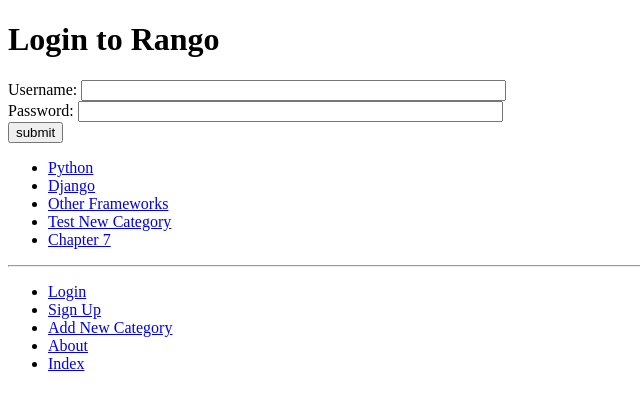
After one commit to 2266755J/tango_with_django_project, a Django app: page /rango/login/ in a window 1280 px wide. The commit adds this page. Shown: the top 410 px of the page, without its empty margins (0-640 px from the left). Run offline with Django 3.2, Linux system fonts and the light colour scheme; data comes from the database, SQL or seed files in the repository; both versions use the stored data as it was after the commit.

Commit message:
Chapter 9 done

```diff
--- a/rango/urls.py
+++ b/rango/urls.py
@@ -12,4 +12,7 @@
     url(r'^category/(?P<category_name_slug>[\w\-]+)/$',
         views.show_category, name='show_category'),
     url(r'^register/$', views.register, name='register'),
+    url(r'login/$', views.user_login, name='login'),
+    url(r'^restricted/', views.restricted, name='restricted'),
+    url(r'^logout/$', views.user_logout, name='logout'),
 ] + static(settings.MEDIA_URL, document_root=settings.MEDIA_ROOT)
--- a/rango/views.py
+++ b/rango/views.py
@@ -1,9 +1,12 @@
 from django.shortcuts import render
-from rango.models import Category
-from rango.models import Page
-from rango.forms import CategoryForm
-from rango.forms import PageForm
+from rango.models import Category, Page
+from rango.forms import CategoryForm, PageForm
 from rango.forms import UserForm, UserProfileForm
+from django.contrib.auth import authenticate, login
+from django.http import HttpResponseRedirect, HttpResponse
+from django.core.urlresolvers import reverse
+from django.contrib.auth.decorators import login_required
+from django.contrib.auth import logout
 
 
 from django.http import HttpResponse
@@ -83,10 +86,10 @@
 
             if 'picture' in request.FILES:
                 profile.picture = request.FILES['picture']
-            profle.save()
+            profile.save()
             registered = True
         else:
-            print(user.form.errors, profile_form.errors)
+            print(user_form.errors, profile_form.errors)
     else:
         user_form = UserForm()
         profile_form = UserProfileForm()
@@ -94,3 +97,30 @@
     return render(request, 'rango/register.html', {'user_form': user_form,
                                                    'profile_form': profile_form,
                                                    'registered': registered})
+
+def user_login(request):
+    if request.method == 'POST':
+        username = request.POST.get('username')
+        password = request.POST.get('password')
+        user = authenticate(username=username, password=password)
+
+        if user:
+            if user.is_active:
+                login(request, user)
+                return HttpResponseRedirect(reverse('index'))
+            else:
+                return HttpResponse("Your Rango account is disabled.")
+        else:
+            print("Invalid login details: {0}, {1}".format(username, password))
+            return HttpResponse("Invalid login details supplied.")
+    else:
+        return render(request, 'rango/login.html', {})
+
+@login_required
+def restricted(request):
+    return HttpResponse("Since you're logged in, you can see this text!")
+
+@login_required
+def user_logout(request):
+    logout(request)
+    return HttpResponseRedirect(reverse('index'))
--- a/tango_with_django_project/settings.py
+++ b/tango_with_django_project/settings.py
@@ -106,6 +106,8 @@
     },
 ]
 
+LOGIN_URL = 'rango/login/'
+
 
 
 MEDIA_ROOT = MEDIA_DIR
--- a/templates/rango/base.html
+++ b/templates/rango/base.html
@@ -27,10 +27,16 @@
         <hr />
         <div>
             <ul>
+            {% if user.is_authenticated %}
+                <li><a href="{% url 'restricted' %}">Restricted Page</a></li>
+                <li><a href="{% url 'logout' %}">Logout</a></li>
+            {% else %}
+                <li><a href="{% url 'login' %}">Login</a></li>
+                <li><a href="{% url 'register' %}">Sign Up</a></li>
+            {% endif %}
                 <li><a href="{% url 'add_category' %}">Add New Category</a></li>
                 <li><a href="{% url 'about' %}">About</a></li>
                 <li><a href="{% url 'index' %}">Index</a></li>
-                <li><a href="{% url 'register' %}">Sign Up</a></li>
             </ul>
     </body>
 </html>
--- a/templates/rango/index.html
+++ b/templates/rango/index.html
@@ -4,7 +4,11 @@
 
 {% block body_block %}
     <h1>Rango says...</h1>
-    <div>hey there partner! </div>
+    {% if user.is_authenticated %}
+       hello {{ user.username }}!
+    {% else %}
+        hey there partner!
+    {% endif %}
 
     {% if categories %}
         <ul><h2>Most Liked Categories</h2>
--- /dev/null
+++ b/templates/rango/login.html
@@ -0,0 +1,18 @@
+{% extends 'rango/base.html' %}
+{% load staticfiles %}
+
+{% block title_block %}
+    Login
+{% endblock %}
+
+{% block body_block %}
+    <h1>Login to Rango</h1>
+    <form id="login_form" method="post" action="{% url 'login' %}">
+        {% csrf_token %}
+        Username: <input type="text" name="username" value="" size="50" />
+        <br />
+        Password: <input type="password" name="password" value="" size="50" />
+        <br />
+        <input type="submit" value="submit" />
+    </form>
+{% endblock %}
```
Also changed, not shown: db.sqlite3. Lines whose indentation alone changed are shown as unchanged.
